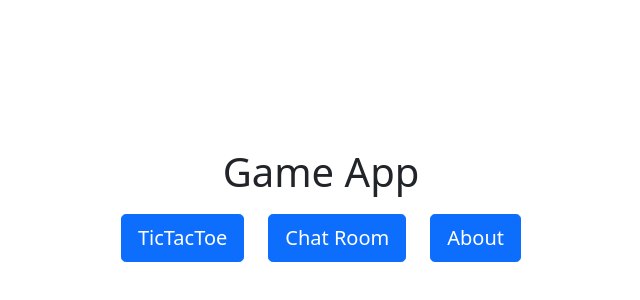
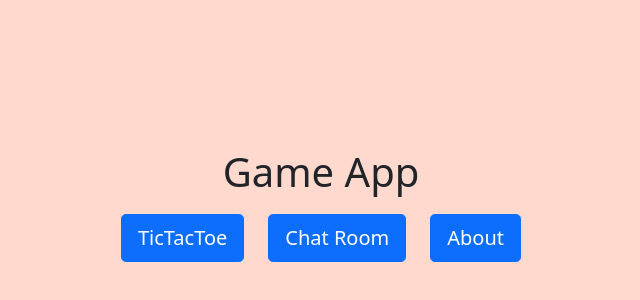
Before and after one commit to bcso/Experiements, a React app in the folder client/: page / in a window 1280 px wide. Shown: the part 172-472 px from the top of the page, without its empty margins (319-959 px from the left). Built offline with nearby package versions, Linux system fonts and the light colour scheme.

Commit message:
adding color pallette

```diff
--- a/client/src/components/common/PageBaseLayoutStyles.css
+++ b/client/src/components/common/PageBaseLayoutStyles.css
@@ -3,4 +3,5 @@
     width: 100%;
     position: absolute;
     top: inherit;
+    background-color: #FFD9CE;
 }
--- a/client/src/components/common/mainpagestyles.css
+++ b/client/src/components/common/mainpagestyles.css
@@ -1,3 +1,11 @@
+/* Pallete: https://coolors.co/db5461-ffd9ce-593c8f-8ef9f3-171738 */
+
+.introPageRoot {
+    width: 100vw;
+    height: 100vh;
+    background-color: #FFD9CE;
+}
+
 .introPageContainer {
     text-align: center;
     position: absolute;
```
